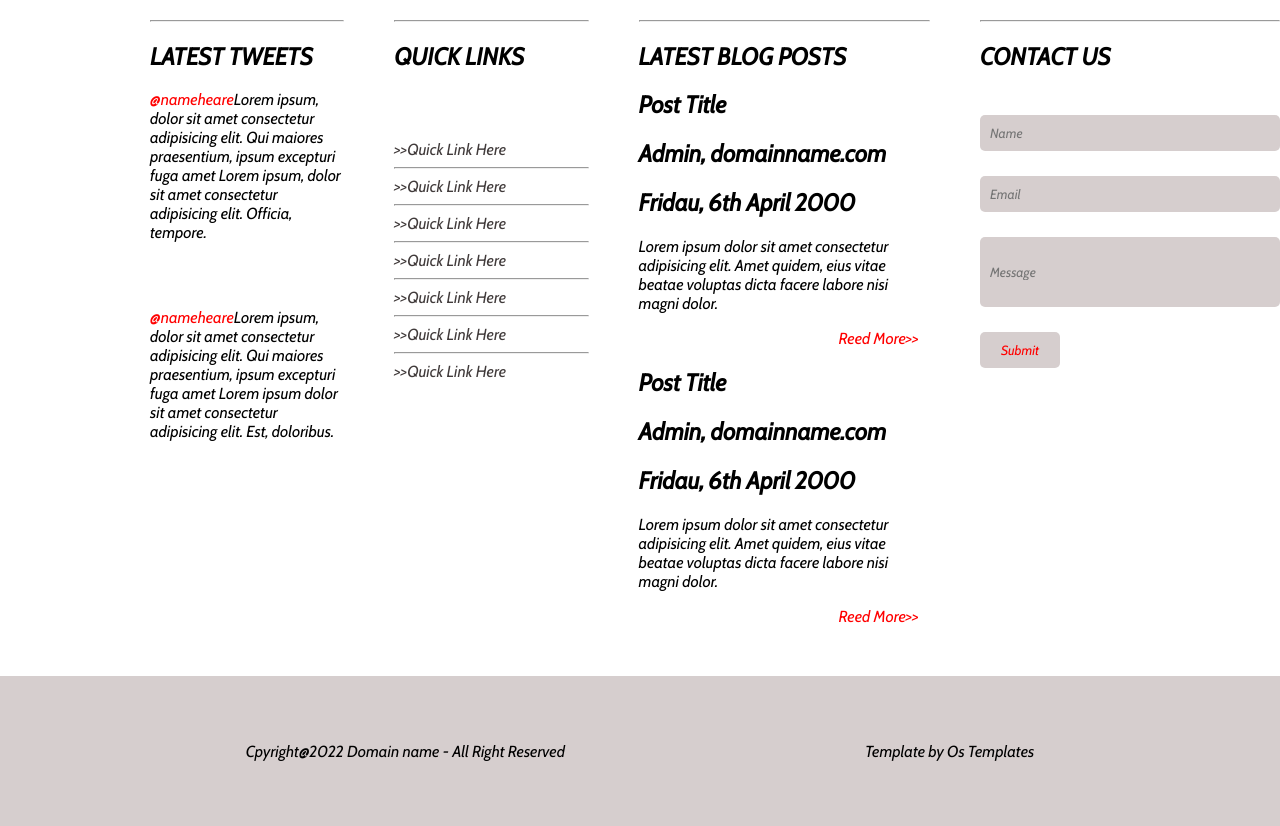
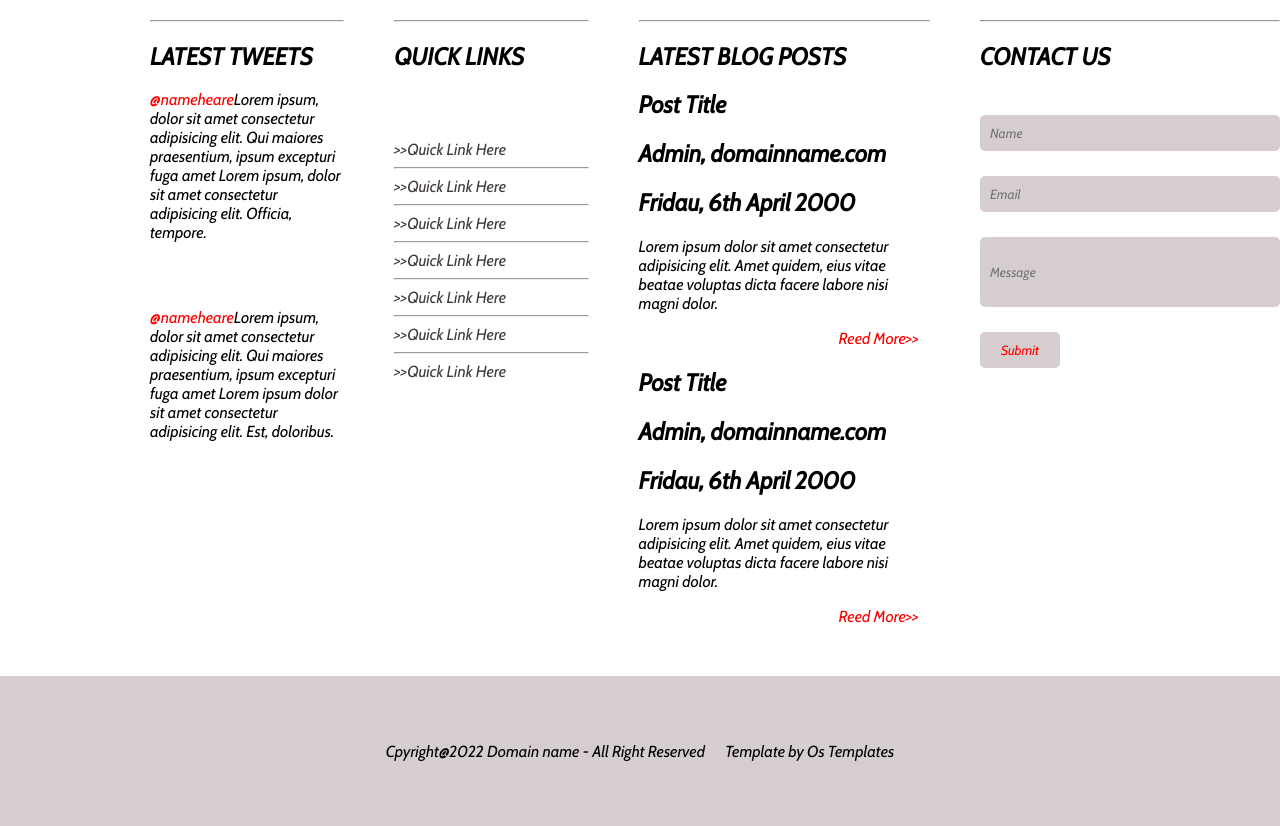
Before and after one commit to Rakibul-hassan-shehab/phd-to-html, a plain HTML site: page index.html in a window 1280 px wide. Shown: the part 2541-3367 px from the top of the page. Drawn offline with nearby package versions, Linux system fonts and the light colour scheme; a web font is replaced by a local one.

Commit message:
add new code

```diff
--- a/style.css
+++ b/style.css
@@ -294,7 +294,7 @@ input[type="submit"]{
     margin-top: 50px;
     background-color: #d6cece;
     justify-content: center;
-    gap: 300px;
+    gap: 20px;
     padding-top: 50px;
     height: 100px;
 }
```
